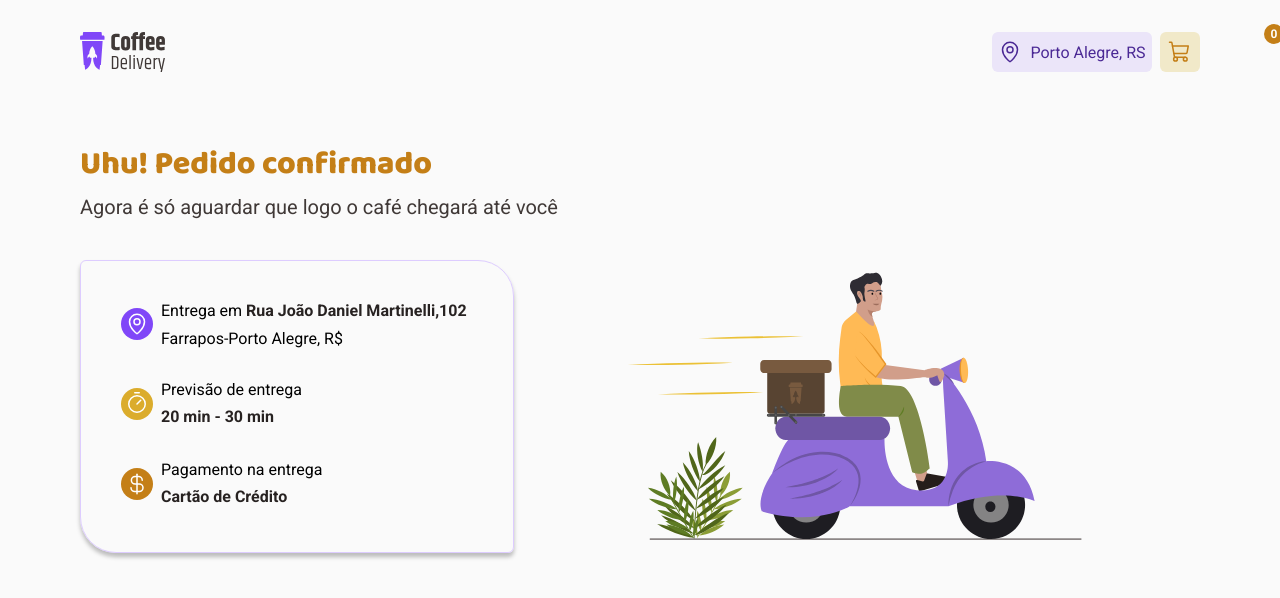
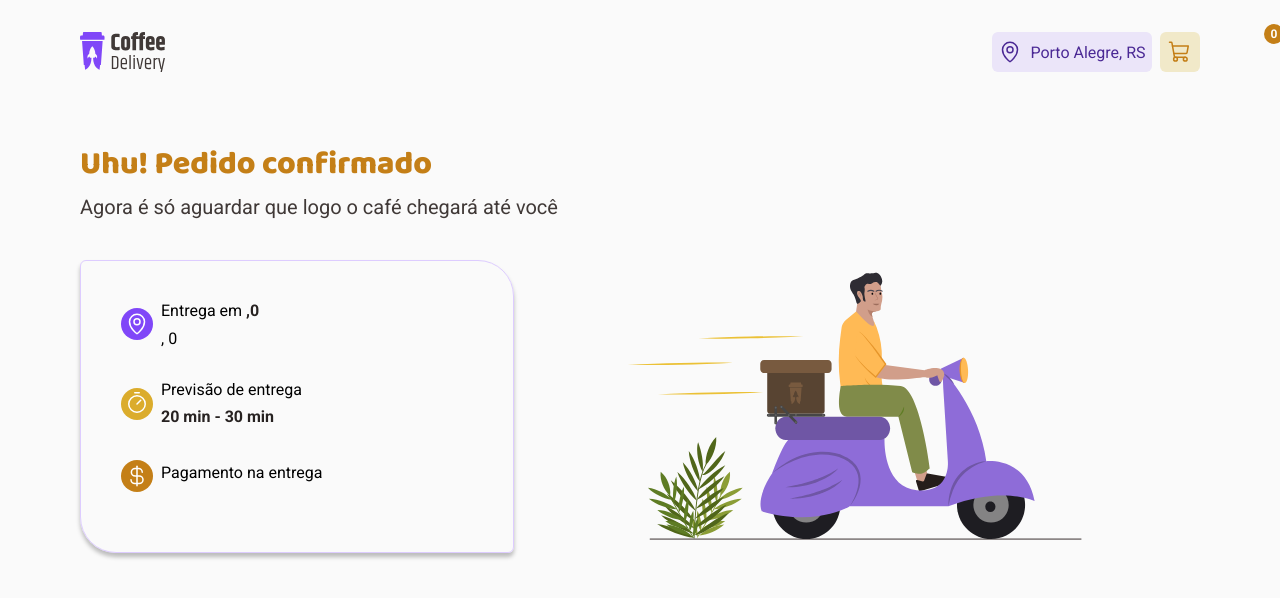
Before and after one commit to Elencio/Ceoffe-Deliver-react-Desafio-2, a React (Vite) app: page /success in a window 1280 px wide. Shown: the top 598 px of the page. Built offline with nearby package versions, Linux system fonts and the light colour scheme.

Commit message:
Add context to the form

```diff
--- a/src/contexts/context.tsx
+++ b/src/contexts/context.tsx
@@ -1,4 +1,4 @@
-import { ReactNode, createContext, useState } from 'react'
+import React, { ReactNode, createContext, useState } from 'react'
 import { useForm, UseFormRegister, UseFormHandleSubmit } from 'react-hook-form'
 import { zodResolver } from '@hookform/resolvers/zod'
 import * as zod from 'zod'
@@ -42,6 +42,9 @@ const DataClientValidation = zod.object({
     .min(2, { message: 'Estado deve ter pelo menos 2 caracteres' }),
   amount: zod.number().min(1).max(1000),
 })
+interface TypeOptionPayment {
+  Option: string
+}
 
 type CoffeeDataClients = zod.infer<typeof DataClientValidation>
 
@@ -55,6 +58,11 @@ interface ContextCoffeeType {
   takeData: (data: CoffeeDataClients) => void
   handleSubmit: UseFormHandleSubmit<CoffeeDataClients>
   register: UseFormRegister<CoffeeDataClients>
+  formData: CoffeeDataClients // add the type here
+  setFormData: React.Dispatch<React.SetStateAction<CoffeeDataClients>>
+  selectedOption: TypeOptionPayment
+  setSelectedOption: React.Dispatch<React.SetStateAction<TypeOptionPayment>>
+  handleOptionSelect: (option: TypeOptionPayment) => void
 }
 
 export const CoffeeContext = createContext({} as ContextCoffeeType)
@@ -95,6 +103,14 @@ export function ContextProvider({ children }: ContextProviderProps) {
     }
   }
 
+  const [selectedOption, setSelectedOption] = useState<TypeOptionPayment>({
+    Option: '',
+  })
+
+  const handleOptionSelect = (option: TypeOptionPayment) => {
+    setSelectedOption(option)
+  }
+
   const { register, handleSubmit, reset } = useForm<CoffeeDataClients>({
     resolver: zodResolver(DataClientValidation),
     defaultValues: {
@@ -108,8 +124,18 @@ export function ContextProvider({ children }: ContextProviderProps) {
     },
   })
 
+  const [formData, setFormData] = useState<CoffeeDataClients>({
+    street: '',
+    numero: 0,
+    complement: '',
+    neighborhood: '',
+    city: '',
+    state: '',
+    amount: 0,
+  })
+
   function takeData(data: CoffeeDataClients) {
-    console.log(data)
+    setFormData(data)
     reset()
   }
 
@@ -135,6 +161,11 @@ export function ContextProvider({ children }: ContextProviderProps) {
         register,
         takeData,
         handleSubmit,
+        formData,
+        setFormData,
+        handleOptionSelect,
+        selectedOption,
+        setSelectedOption,
       }}
     >
       {children}
--- a/src/pages/Checkout/Checkout.tsx
+++ b/src/pages/Checkout/Checkout.tsx
@@ -47,10 +47,6 @@ import {
 import { useContext, useState } from 'react'
 import { CoffeeContext } from '../../contexts/context'
 
-interface TypeOptionPayment {
-  Option: string
-}
-
 export function Checkout() {
   const {
     cart,
@@ -61,15 +57,8 @@ export function Checkout() {
     register,
     takeData,
     handleSubmit,
+    handleOptionSelect,
   } = useContext(CoffeeContext)
-  const [selectedOption, setSelectedOption] = useState<TypeOptionPayment>({
-    Option: '',
-  })
-
-  const handleOptionSelect = (option: TypeOptionPayment) => {
-    setSelectedOption(option)
-    console.log(selectedOption)
-  }
 
   return (
     <ContainerCheckout>
--- a/src/pages/Success/index.tsx
+++ b/src/pages/Success/index.tsx
@@ -10,8 +10,12 @@ import {
   IconTimer,
   IconDollar,
 } from './styles'
+import { useContext } from 'react'
+import { CoffeeContext } from '../../contexts/context'
 
 export function Success() {
+  const { formData, selectedOption } = useContext(CoffeeContext)
+
   return (
     <ContainerSuccessPayment>
       <ContentHeader>
@@ -28,10 +32,16 @@ export function Success() {
 
             <div>
               <span>
-                Entrega em <strong>Rua João Daniel Martinelli,102</strong>
+                Entrega em{' '}
+                <strong>
+                  {formData.street},{formData.numero}
+                </strong>
                 <br />
               </span>
-              <span> Farrapos-Porto Alegre, R$</span>
+              <span>
+                {' '}
+                {formData.city}, {formData.amount}
+              </span>
             </div>
           </InfoDetailsTitle>
           <InfoDetailsTitle>
@@ -51,7 +61,7 @@ export function Success() {
 
             <div>
               <span>Pagamento na entrega </span>
-              <strong>Cartão de Crédito</strong>
+              <strong>{selectedOption.Option}</strong>
             </div>
           </InfoDetailsTitle>
         </InfoDetails>
```
